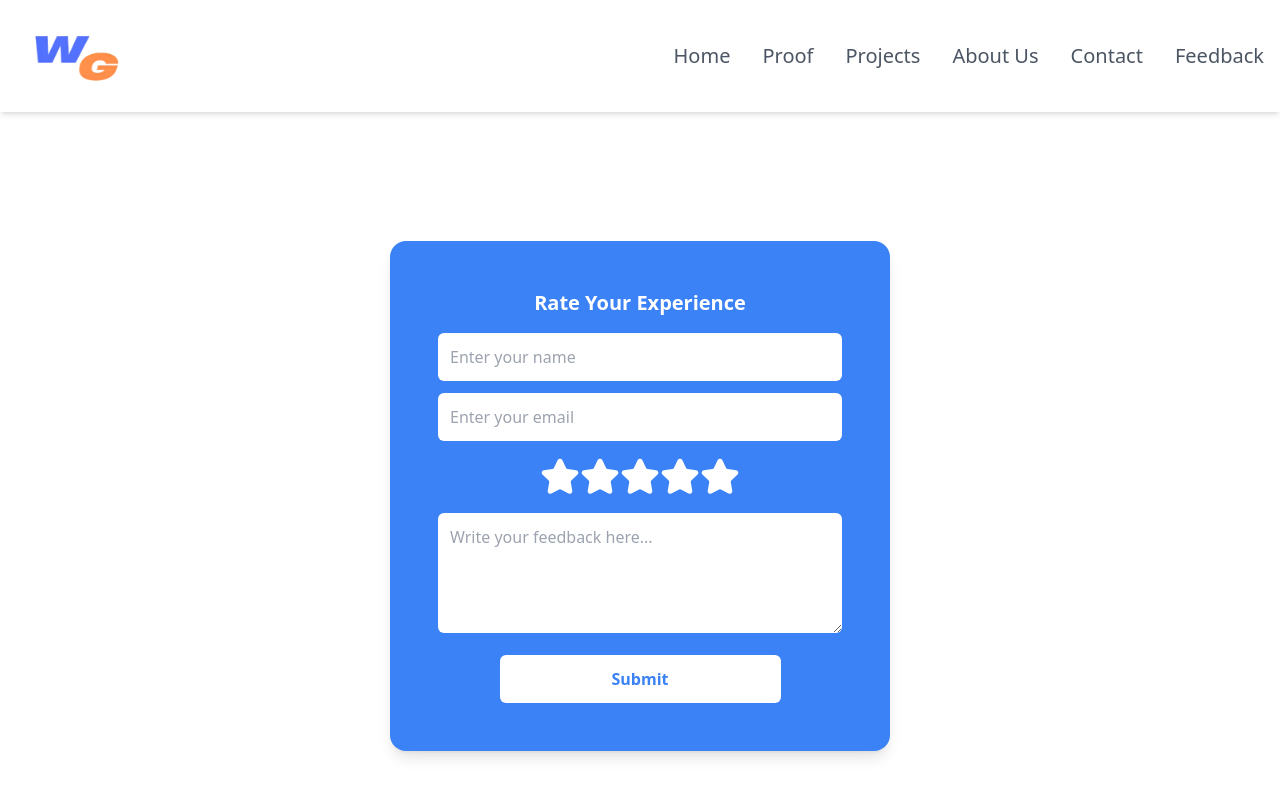
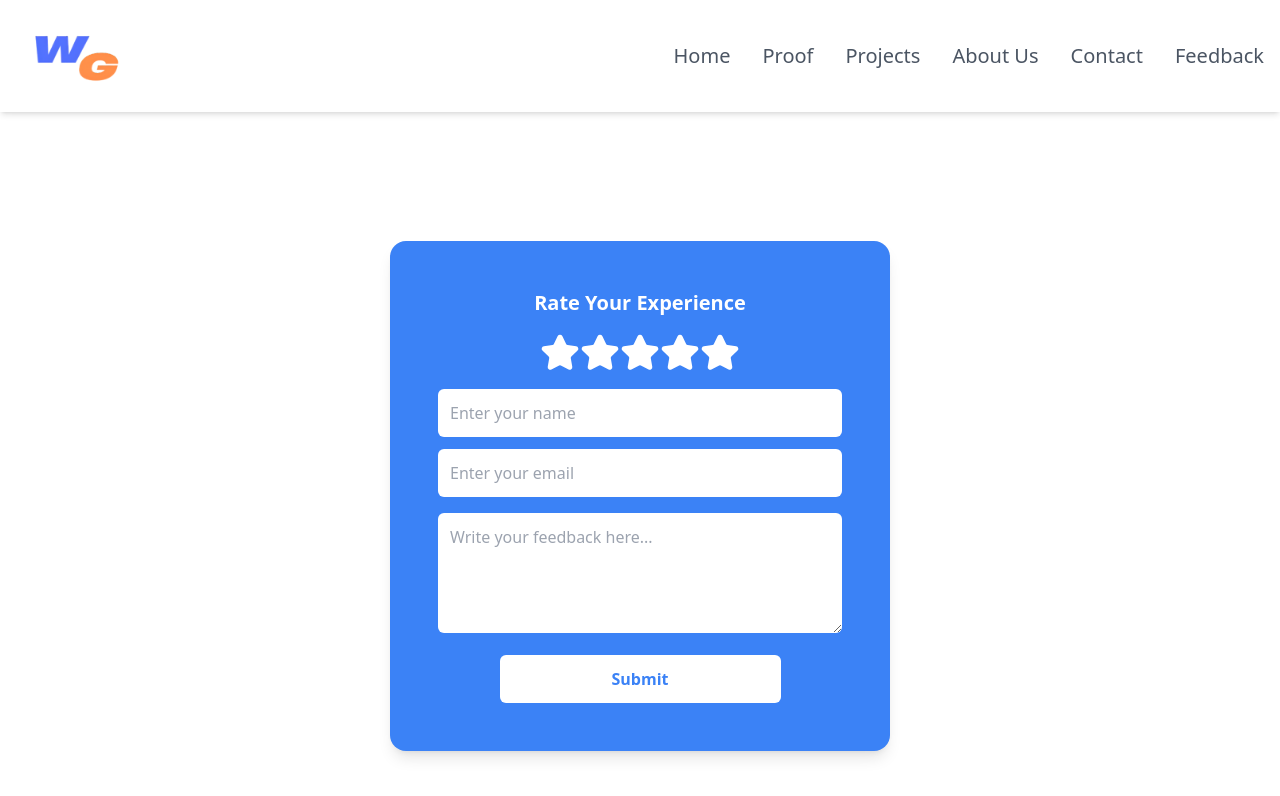
Before and after one commit to Codedrin/WeGigs, a React (Vite) app in the folder wegigs/: page /feed in a window 1280 px wide. Shown: the top 796 px of the page. Built offline with nearby package versions, Linux system fonts and the light colour scheme.

Commit message:
feedback

```diff
--- a/wegigs/src/Pages/Feedback.jsx
+++ b/wegigs/src/Pages/Feedback.jsx
@@ -9,16 +9,7 @@ const Feedback = () => {
     <div className="flex justify-center items-center h-screen px-4">
       <div className="bg-blue-500 p-12 rounded-2xl shadow-lg w-full max-w-[500px] text-white text-center">
         <h2 className="text-xl font-bold mb-4">Rate Your Experience</h2>
-        <input
-          type="text"
-          className="w-full p-3 mb-3 text-black rounded-md"
-          placeholder="Enter your name"
-        />
-        <input
-          type="email"
-          className="w-full p-3 mb-4 text-black rounded-md"
-          placeholder="Enter your email"
-        />
+
         <div className="flex justify-center mb-4">
           {[...Array(5)].map((_, index) => {
             const starValue = index + 1;
@@ -35,6 +26,17 @@ const Feedback = () => {
             );
           })}
         </div>
+        <input
+          type="text"
+          className="w-full p-3 mb-3 text-black rounded-md"
+          placeholder="Enter your name"
+        />
+        <input
+          type="email"
+          className="w-full p-3 mb-4 text-black rounded-md"
+          placeholder="Enter your email"
+        />
+
         <textarea
           className="w-full p-3 text-black rounded-md"
           placeholder="Write your feedback here..."
```
